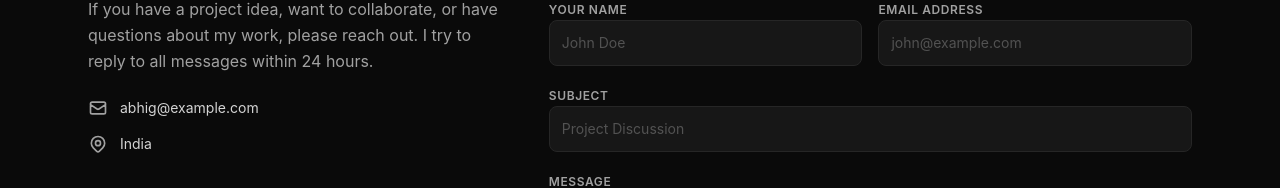
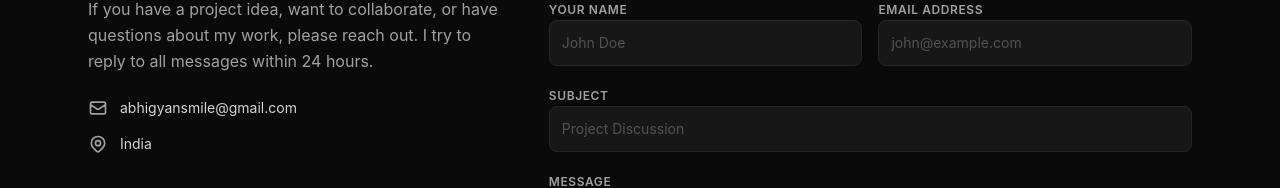
Before and after one commit to Abhigyangogoi-dev/portfolio, a React (Vite) app: page / in a window 1280 px wide. Shown: the part 3207-3395 px from the top of the page. Built offline with nearby package versions, Linux system fonts and the light colour scheme.

Commit message:
fix email

```diff
--- a/src/App.jsx
+++ b/src/App.jsx
@@ -366,7 +366,7 @@ function App() {
                     <path strokeLinecap="round" strokeLinejoin="round" strokeWidth={2} d="M3 8l7.89 5.26a2 2 0 002.22 0L21 8M5 19h14a2 2 0 002-2V7a2 2 0 00-2-2H5a2 2 0 00-2 2v10a2 2 0 002 2z" />
                   </svg>
                   <a href="mailto:abhigyansmile@gmail.com" className="hover:text-neutral-100 transition-colors text-sm">
-                    abhig@example.com
+                    abhigyansmile@gmail.com
                   </a>
                 </div>
                 <div className="flex items-center gap-3">
```
